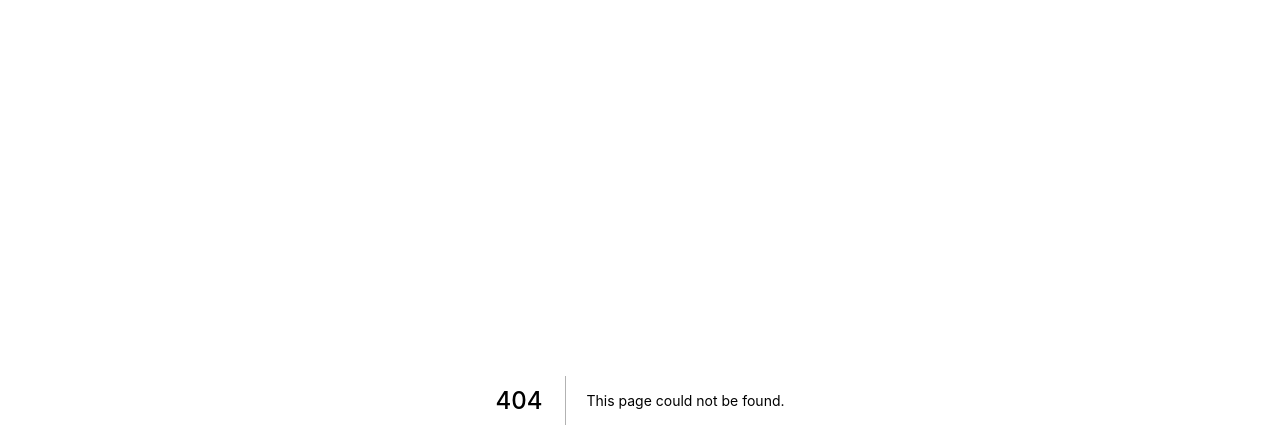
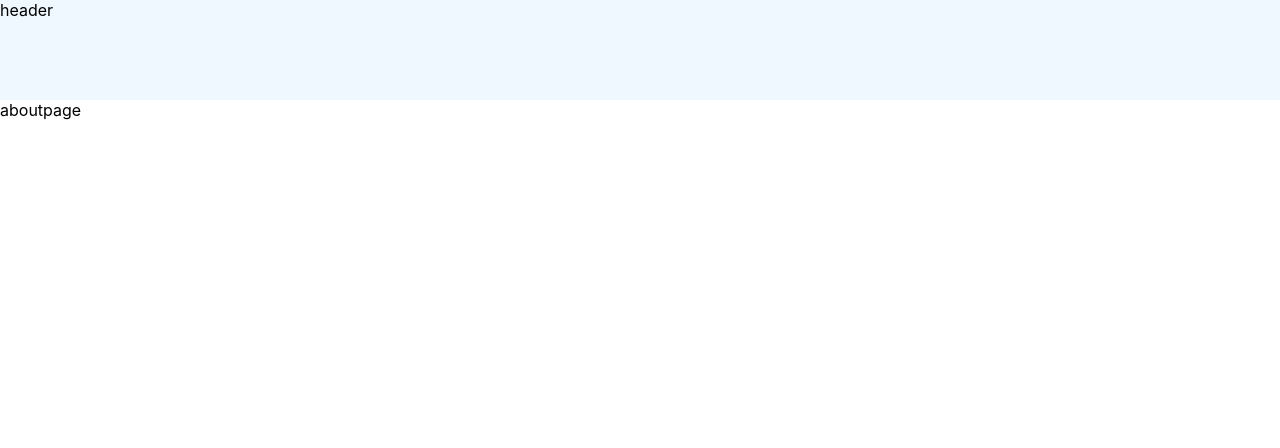
Before and after one commit to someOrganiz/silcode-client, a Next.js app: page /about in a window 1280 px wide. Before the commit this address had no page. Shown: the top 448 px of the page. Built offline with nearby package versions, Linux system fonts and the light colour scheme.

Commit message:
Farit commit

```diff
--- a/components/layouts/Layout.tsx
+++ b/components/layouts/Layout.tsx
@@ -7,7 +7,7 @@ const Layout = ({ children }) => {
     <>
       <Header />
       <main>{children}</main>
-      <Footer />
+      {/* <Footer /> */}
     </>
   );
 };
--- /dev/null
+++ b/pages/about.tsx
@@ -0,0 +1,18 @@
+import type { NextPage } from "next";
+import Head from "next/head";
+import Image from "next/image";
+import { ReactElement } from "react";
+import Layout from "../components/layouts/Layout";
+import styles from "../styles/Home.module.css";
+
+export default function Home() {
+  return (
+    <div>
+      <div>aboutpage</div>
+    </div>
+  );
+}
+
+Home.getLayout = function getLayout(page: ReactElement) {
+  return <Layout>{page}</Layout>;
+};
```
Also changed, not shown: pages/blog.tsx (added, +18 -0 lines), 1 other file (tests, documents, lock files or other folders).
